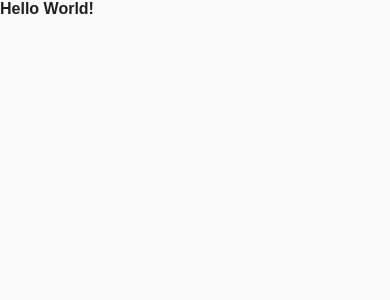
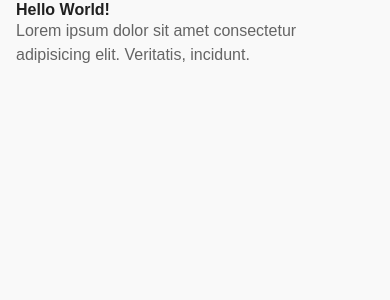
Before and after one commit to ClodoaldoDantas/housewarming, a Nuxt app: page / in a window 390 px wide. Shown: the top 300 px of the page. Built offline with nearby package versions, Linux system fonts and the light colour scheme.

Commit message:
feat: update app layout and styles, add responsive images

```diff
--- a/app/app.vue
+++ b/app/app.vue
@@ -3,5 +3,8 @@ const message = 'Hello World!'
 </script>
 
 <template>
-	<h1>{{ message }}</h1>
+  <div class="container">
+    <h1>{{ message }}</h1>
+    <p>Lorem ipsum dolor sit amet consectetur adipisicing elit. Veritatis, incidunt.</p>
+  </div>
 </template>
--- a/app/assets/css/main.css
+++ b/app/assets/css/main.css
@@ -2,7 +2,6 @@
   margin: 0;
   padding: 0;
   box-sizing: border-box;
-  font: inherit;
 }
 
 html {
@@ -20,6 +19,14 @@ html {
   --color-primary-hover: #0D74CE;
   --color-white: #FFFFFF;
   --color-background: #F9F9F9;
+
+  --text-3xl: 3.2rem;
+  --text-2xl: 2.4rem;
+  --text-xl: 2rem;
+  --text-lg: 1.8rem;
+  --text-base: 1.6rem;
+  --text-sm: 1.4rem;
+  --text-xs: 1.2rem;
 }
 
 a {
@@ -44,14 +51,23 @@ img {
 body {
   background-color: var(--color-background);
   color: var(--color-text-secondary);
+  line-height: 1.5;
 }
 
 body, input, textarea, button {
   font-family: 'Quicksand', sans-serif;
-  font-size: 1.6rem;
+  font-size: var(--text-base);
 }
 
 h1, h2, h3, h4, h5, h6, strong {
   font-weight: 600;
+  line-height: 1.2;
   color: var(--color-text-primary);
+  font-size: var(--text-base);
 }
+
+.container {
+  width: min(100%, 124.8rem);
+  margin: 0 auto;
+  padding: 0 1.6rem;
+}
```
Also changed, not shown: app/assets/images/hero-desktop.png (added), app/assets/images/hero-mobile.png (added).
